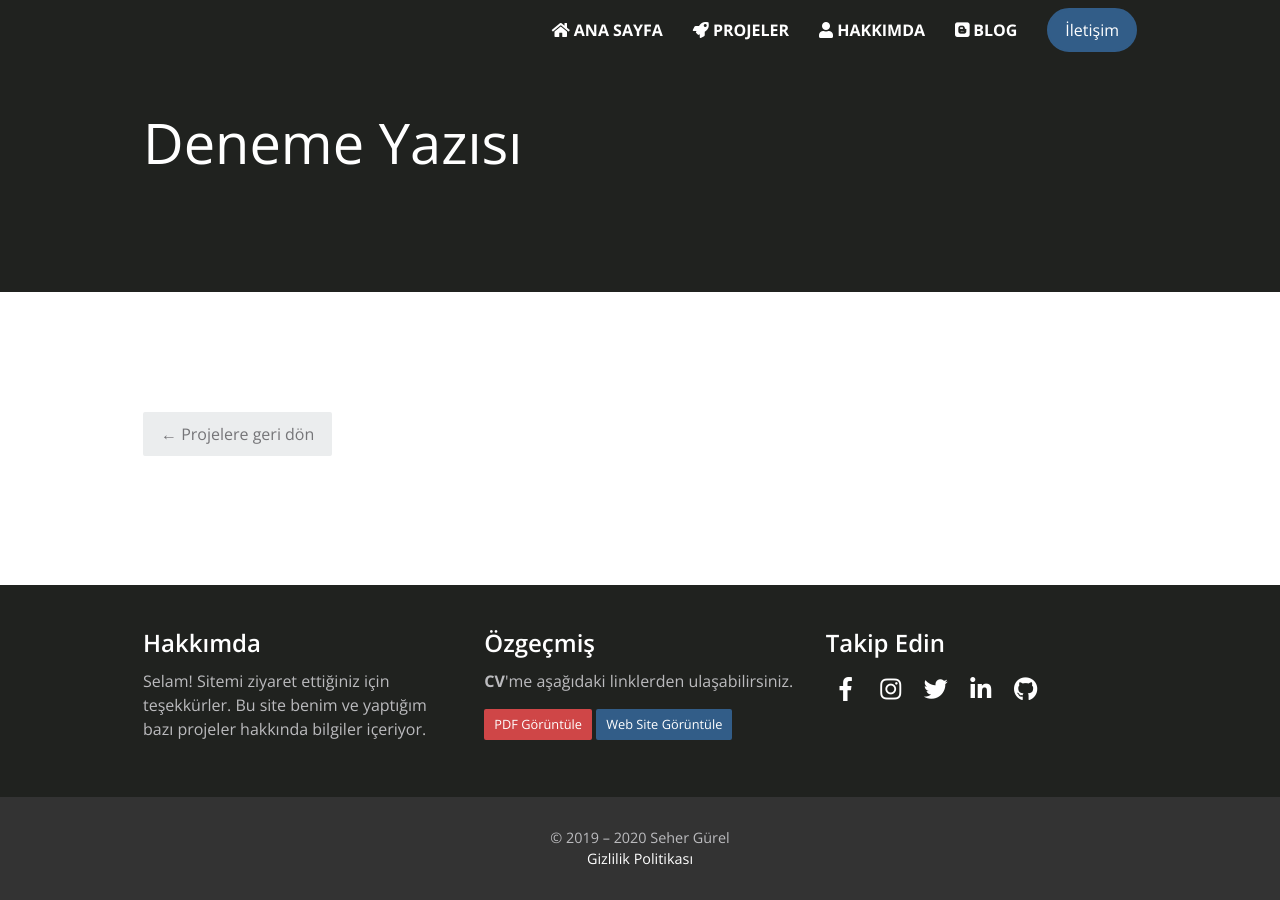
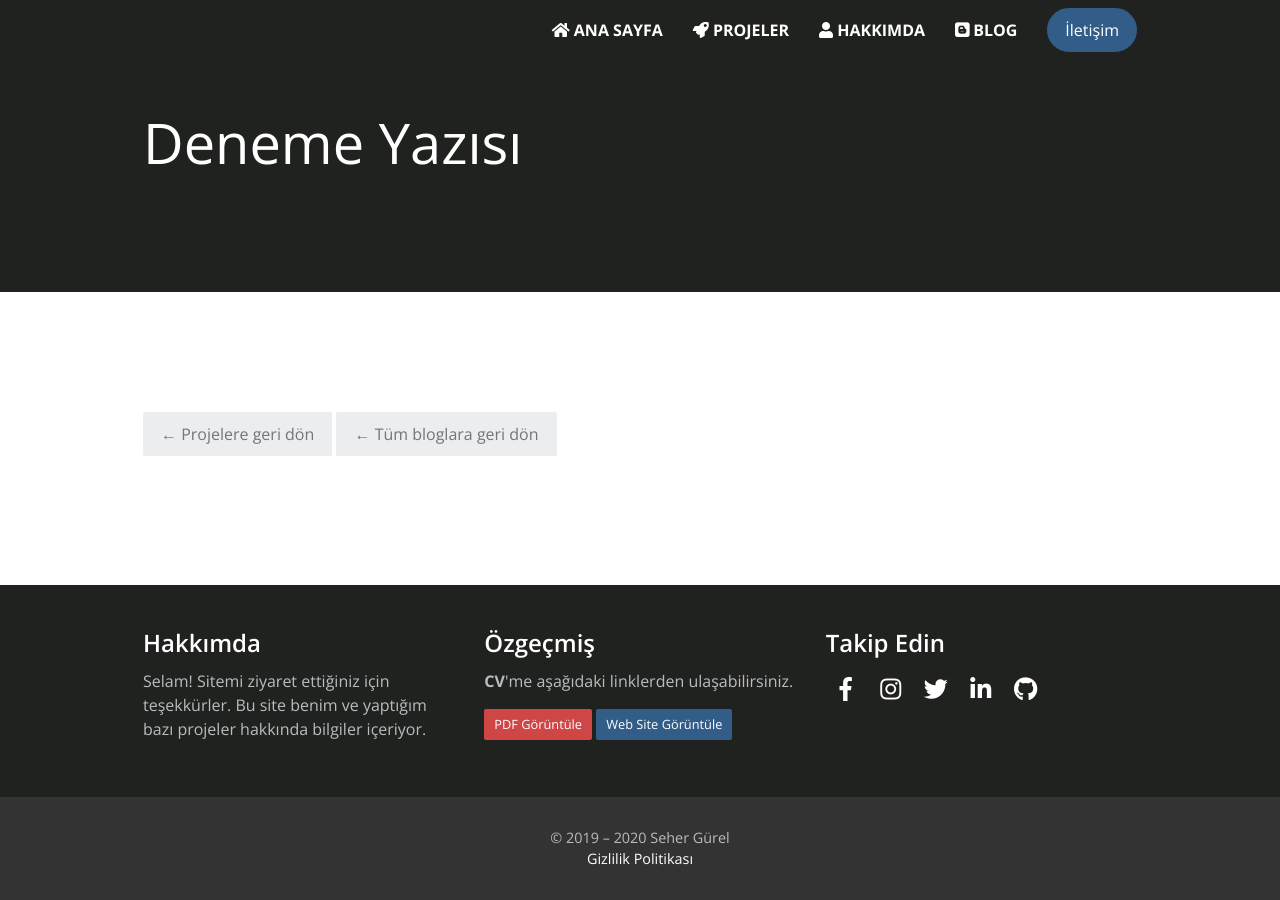
Before and after one commit to shrgrl/shrgrl.github.io, a Jekyll site: the page built from _blogger/index.html, in a window 1280 px wide. Built offline with Jekyll 4.4.1, drawn with Linux system fonts in a browser that asks for light colours.

Commit message:
Update project-collection.html

```diff
--- a/_layouts/project-collection.html
+++ b/_layouts/project-collection.html
@@ -17,4 +17,5 @@ layout: default
 
   <br>
   <a href="/projects" class="btn btn-sasha-greyest">&larr; Projelere geri dön</a>
+  <a href="/blog" class="btn btn-sasha-greyest">&larr; Tüm bloglara geri dön</a>
 </div>
```
